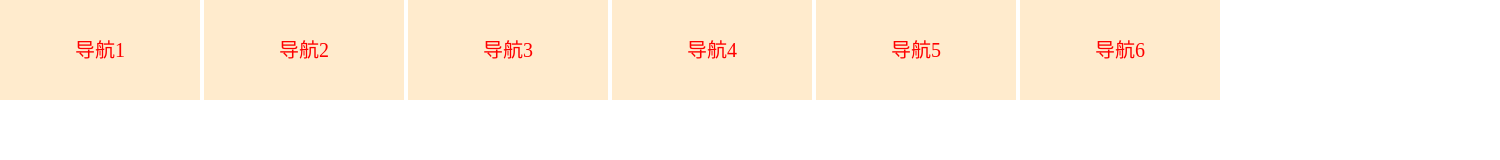
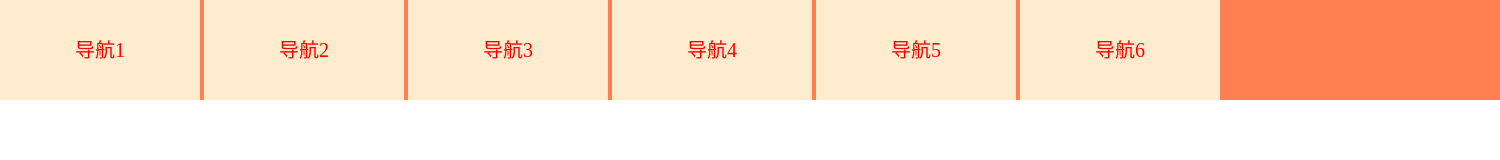
Before and after one commit to malimin/Hbuild, a plain HTML site: page daohang.html in a window 1280 px wide. Shown: the whole page, 1500 px wide, since content can reach past the window. Drawn offline with Linux system fonts and the light colour scheme.

Commit message:
去除 !important

```diff
--- a/daohang.html
+++ b/daohang.html
@@ -9,7 +9,7 @@
             margin: 0;
             padding: 0;
         }
-        #box !important{
+        #box {
             background-color: coral;
             width: 1500px;
             align-content: center;
```
